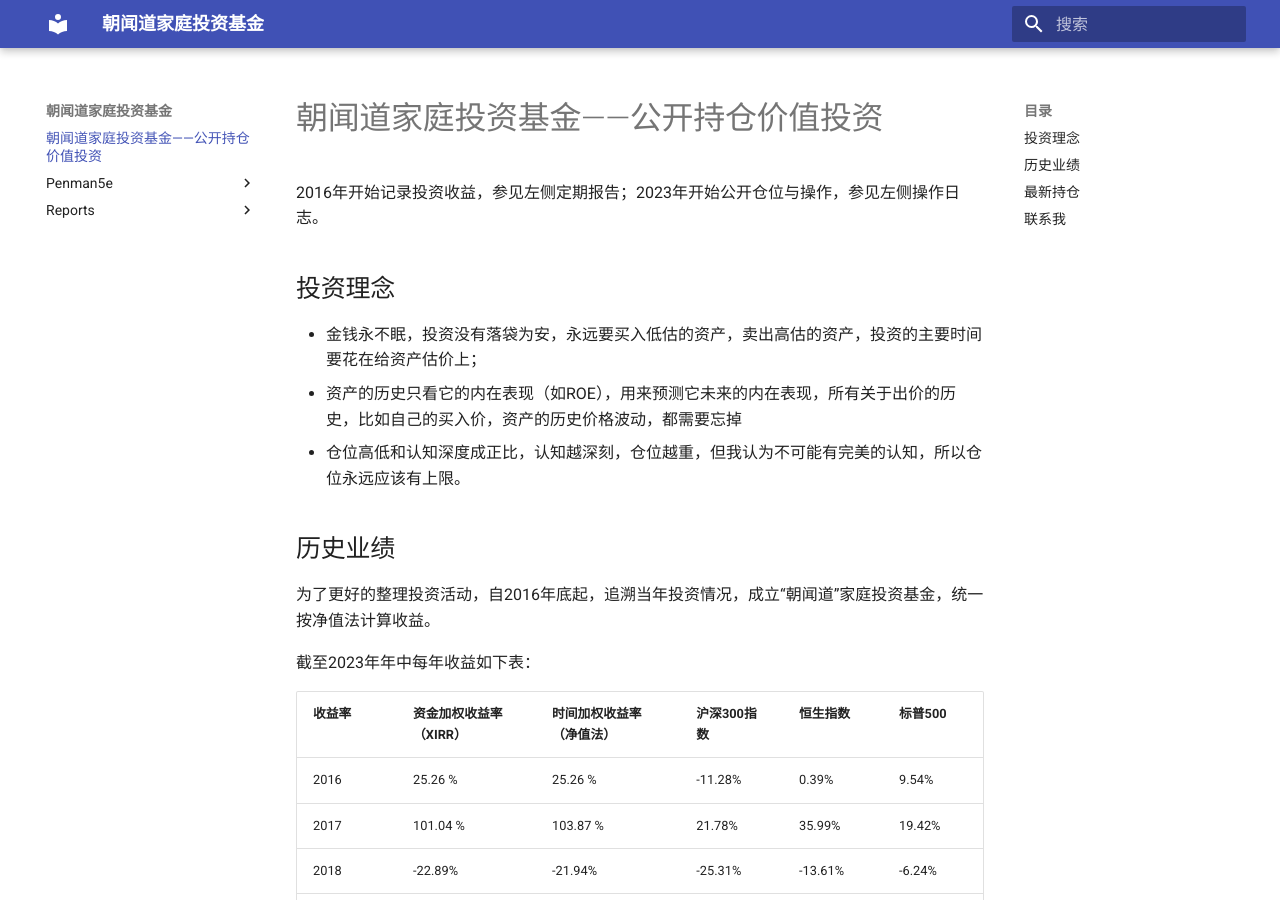
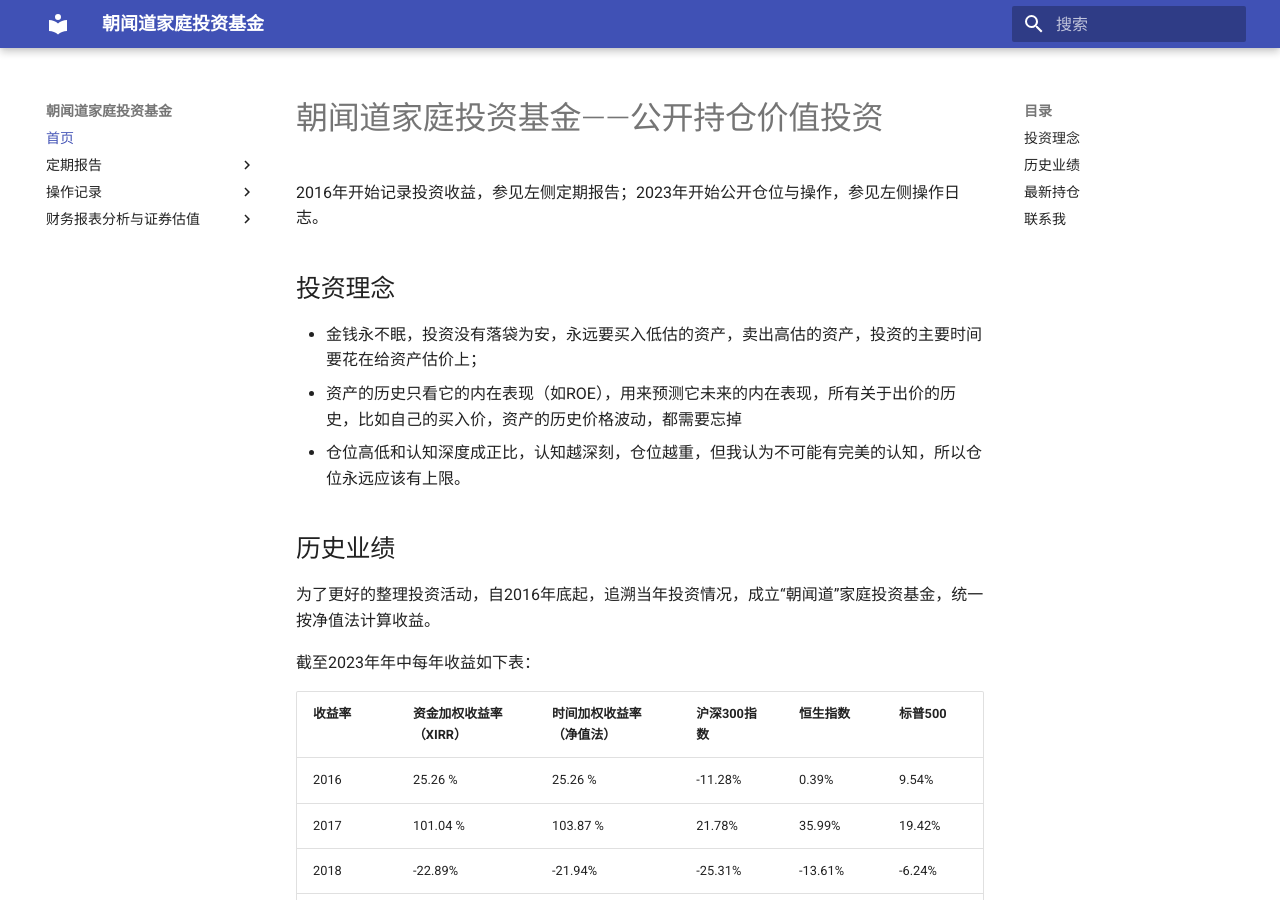
Before and after one commit to ifeitao/zhaowendao-fund, an MkDocs documentation site: the page built from docs/index.md, in a window 1280 px wide and 900 px high. Built offline with MkDocs 1.6.1 and Material for MkDocs 9.7.7, drawn with Linux system fonts in a browser that asks for light colours; nearby versions of some CDN libraries; part of the change alters nothing that is shown.

Commit message:
Update navigation menu in mkdocs.yml

```diff
--- a/mkdocs.yml
+++ b/mkdocs.yml
@@ -2,3 +2,64 @@ site_name: 朝闻道家庭投资基金
 theme:
   name: material
   language: zh
+nav:
+  - 首页: index.md
+  - 定期报告:
+    - 2024年:
+      - W1周报: reports/2024/report-2024W1.md
+    - 2023年:
+      - 半年报: reports/2023/report-2023H1.md
+    - 2022年:
+      - 年报: reports/2022/report-2022.md
+    - 2021年:
+      - 年报: reports/2021/report-2021.md
+    - 2020年:
+      - 1季报: reports/2020/report-2020Q1.md
+      - 2季报: reports/2020/report-2020Q2.md
+      - 3季报: reports/2020/report-2020Q3.md
+      - 年报: reports/2020/report-2020.md
+    - 2019年:
+      - 1月报: reports/2019/report-201901.md
+      - 2月报: reports/2019/report-201902.md
+      - 3月报: reports/2019/report-201903.md
+      - 4月报: reports/2019/report-201904.md
+      - 5月报: reports/2019/report-201905.md
+      - 6月报: reports/2019/report-201906.md
+      - 7月报: reports/2019/report-201907.md
+      - 8月报: reports/2019/report-201908.md
+      - 9月报: reports/2019/report-201909.md
+      - 10月报: reports/2019/report-201910.md
+      - 11月报: reports/2019/report-201911.md
+      - 年报: reports/2019/report-2019.md
+    - 2018年:
+      - 1月报: reports/2018/report-201801.md
+      - 2月报: reports/2018/report-201802.md
+      - 3月报: reports/2018/report-201803.md
+      - 4月报: reports/2018/report-201804.md
+      - 5月报: reports/2018/report-201805.md
+      - 6月报: reports/2018/report-201806.md
+      - 7月报: reports/2018/report-201807.md
+      - 8月报: reports/2018/report-201808.md
+      - 9月报: reports/2018/report-201809.md
+      - 10月报: reports/2018/report-201810.md
+      - 11月报: reports/2018/report-201811.md
+      - 年报: reports/2018/report-2018.md
+    - 2017年:
+      - 1月报: reports/2017/report-201701.md
+      - 2月报: reports/2017/report-201702.md
+      - 3月报: reports/2017/report-201703.md
+      - 4月报: reports/2017/report-201704.md
+      - 5月报: reports/2017/report-201705.md
+      - 6月报: reports/2017/report-201706.md
+      - 7月报: reports/2017/report-201707.md
+      - 8月报: reports/2017/report-201708.md
+      - 9月报: reports/2017/report-201709.md
+      - 10月报: reports/2017/report-201710.md
+      - 11月报: reports/2017/report-201711.md
+      - 年报: reports/2017/report-2017.md
+    - 2016年:
+      - 年报: reports/2016/report-2016.md
+  - 操作记录:
+    - 2023年: logs/log-2023.md
+  - 财务报表分析与证券估值:
+    - 第1章: penman5e/ch1.md
```
